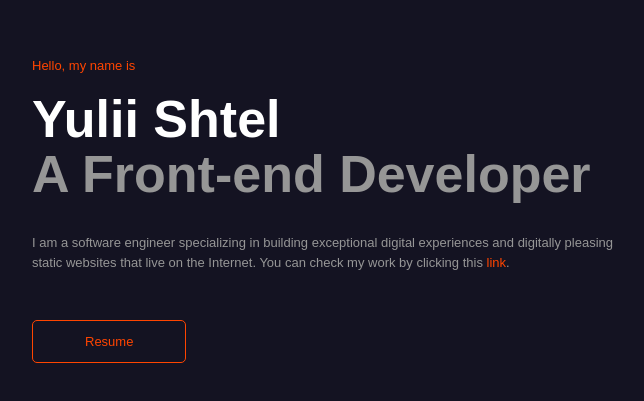
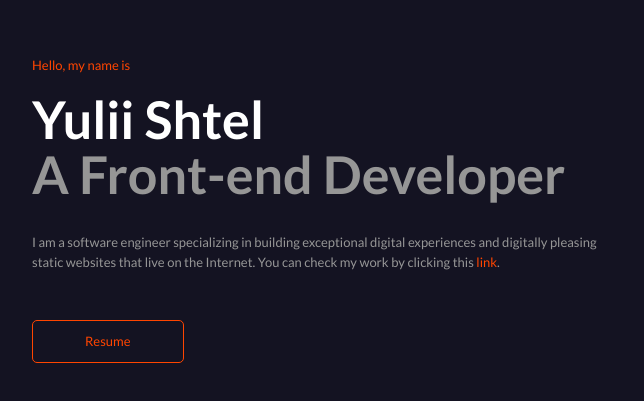
Before and after one commit to ulikverse/Portfolio-Website, a plain HTML site: page index.html in a window 1280 px wide. Shown: the part 141-542 px from the top of the page, without its empty margins (168-812 px from the left). Drawn offline with Linux system fonts and the light colour scheme.

Commit message:
new Font added

```diff
--- a/css/style.css
+++ b/css/style.css
@@ -67,7 +67,7 @@ html {
 }
 
 body {
-  font-family: sans-serif; /* 'MacPaw Fixel' */
+  font-family: 'Lato', sans-serif; /* 'MacPaw Fixel' */
   font-size: 1.3rem;
   line-height: 1;
   font-weight: 400;
--- a/index.html
+++ b/index.html
@@ -4,6 +4,13 @@
     <meta charset="UTF-8" />
     <meta http-equiv="X-UA-Compatible" content="IE=edge" />
     <meta name="viewport" content="width=device-width, initial-scale=1.0" />
+
+    <link rel="preconnect" href="https://fonts.googleapis.com" />
+    <link rel="preconnect" href="https://fonts.gstatic.com" crossorigin />
+    <link
+      href="https://fonts.googleapis.com/css2?family=Lato:wght@400;700;900&display=swap"
+      rel="stylesheet"
+    />
 
     <link rel="stylesheet" href="css/style.css" />
 
```
